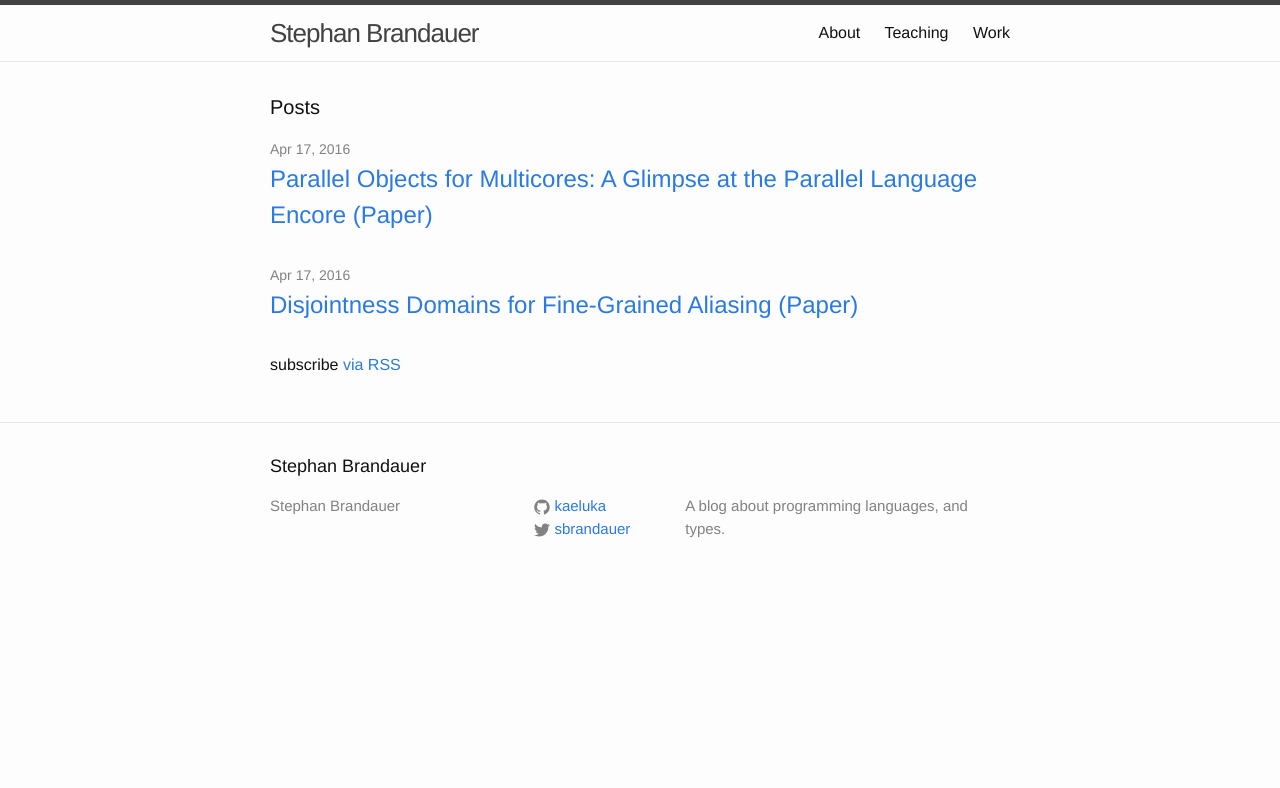
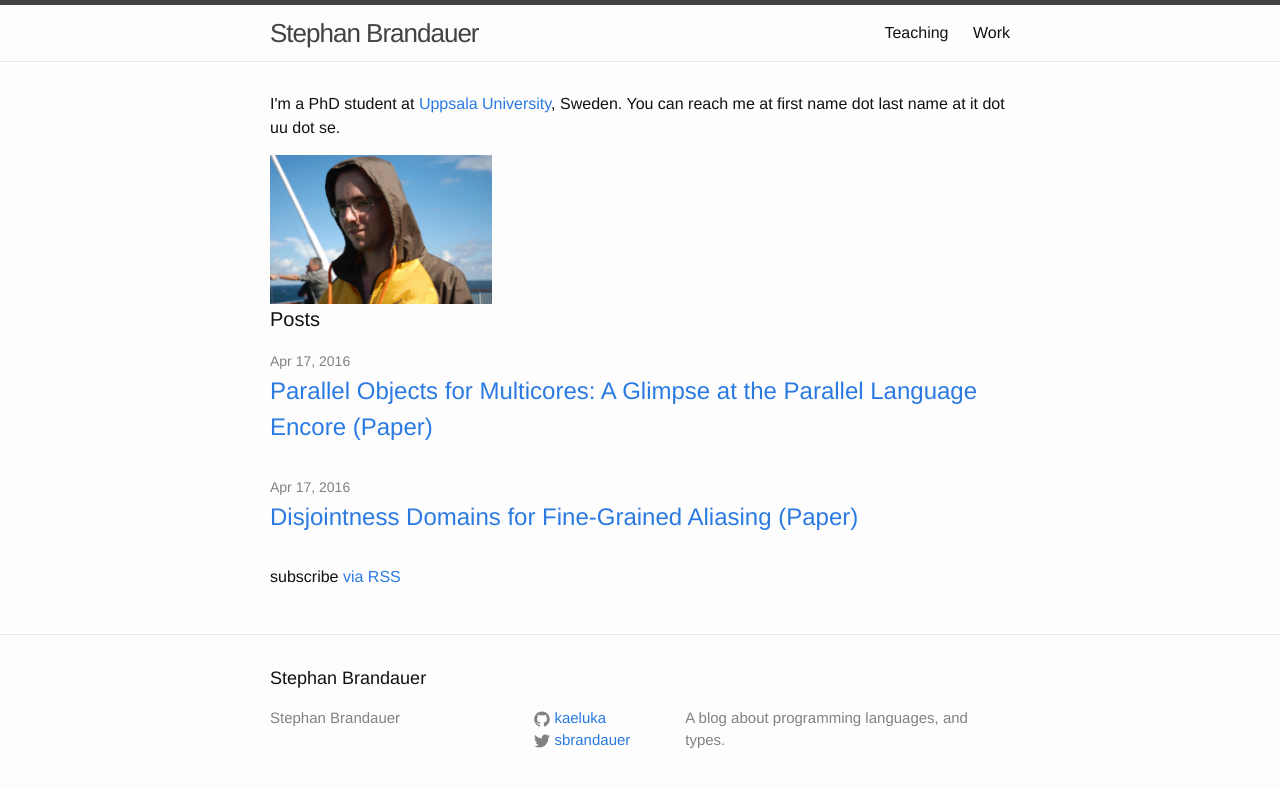
Before and after one commit to kaeluka/kaeluka.github.io, a Jekyll site: the page built from index.html, in a window 1280 px wide. Shown: the top 788 px of the page. Built offline with Jekyll 4.4.1, drawn with Linux system fonts in a browser that asks for light colours.

Commit message:
move about info to front page

```diff
--- a/index.html
+++ b/index.html
@@ -3,6 +3,14 @@ layout: default
 ---
 
 <div class="home">
+
+
+  <p>I'm a PhD student at
+    <a href="http://www.uu.se" target="_blank">Uppsala University</a>, Sweden.
+    You can reach me at first name dot last name at it dot uu dot se.
+  </p>
+
+  <img alt="my photo" src="icon.jpg" width="30%"/>
 
   <h1 class="page-heading">Posts</h1>
 
```
Also changed, not shown: about.md (deleted, +0 -14 lines), work.md (+2 -2 lines).
